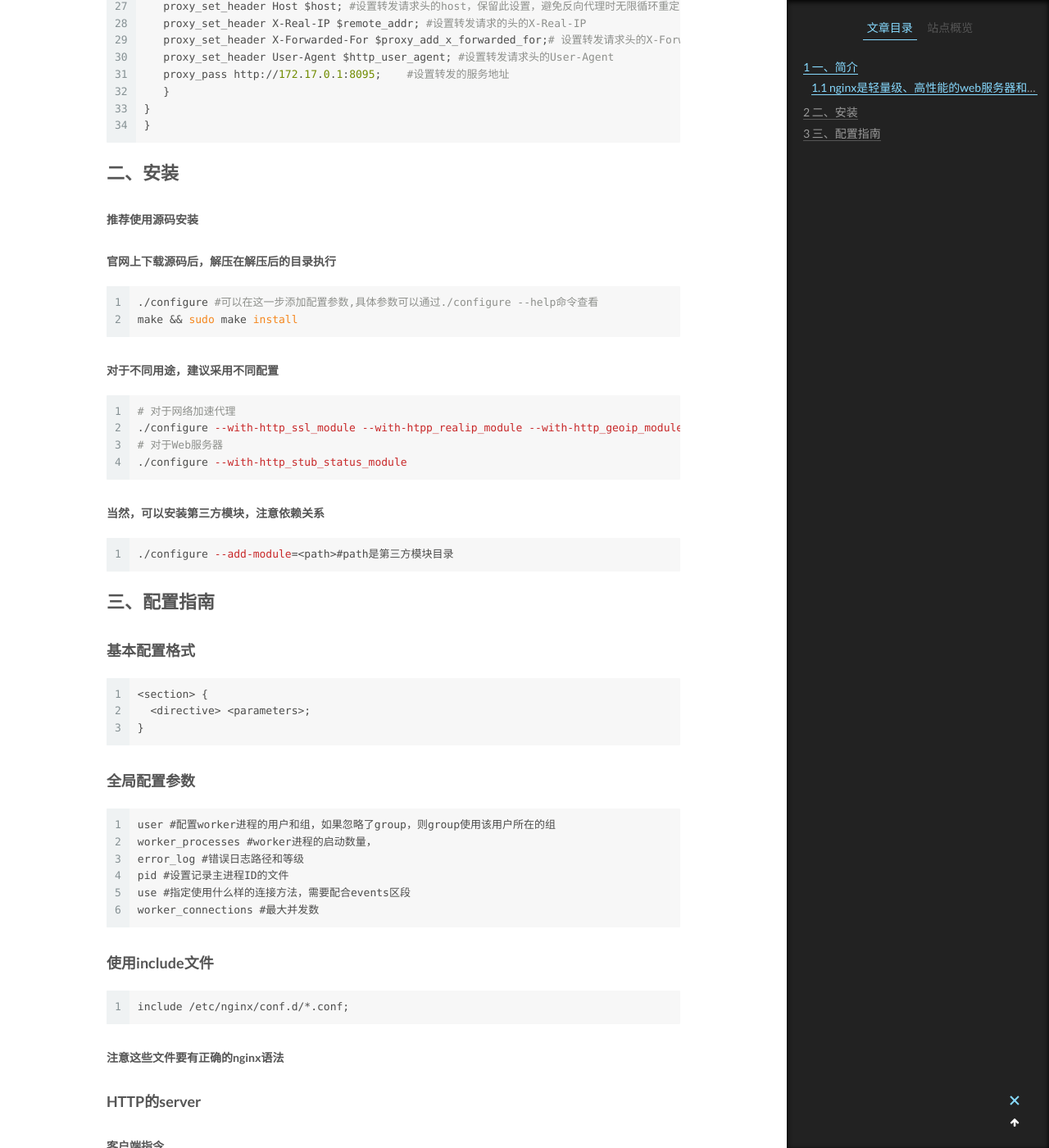
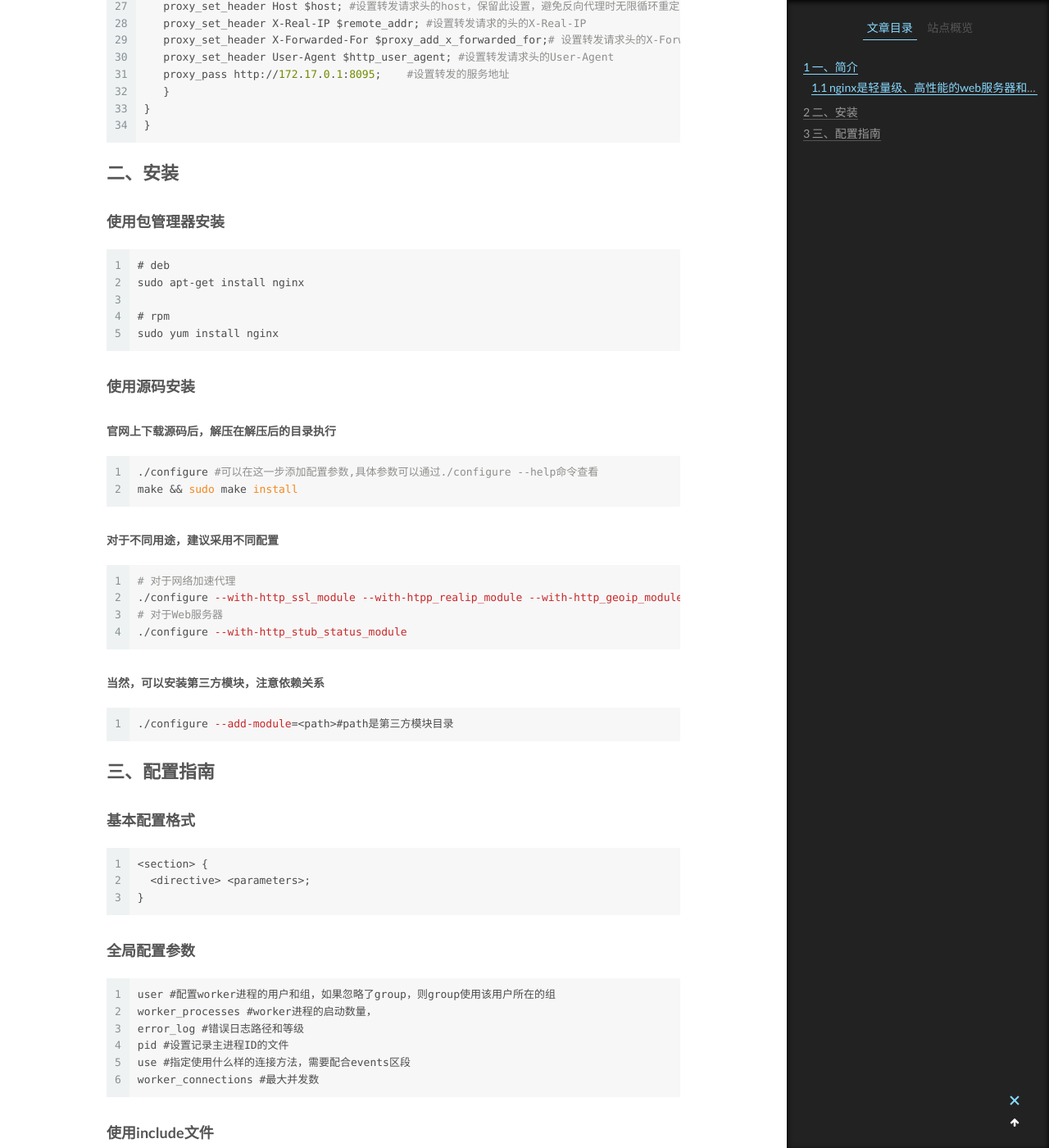
Before and after one commit to tuobashaoli/tuobashaoli.github.io, a Jekyll site: the page built from _posts/2019-04-10-nginx.markdown, in a window 1280 px wide and 1400 px high, scrolled down 1154 px. Shown: the whole window at 82% size. Built offline with Jekyll 4.4.1, drawn with Linux system fonts in a browser that asks for light colours.

Commit message:
update nginx

````diff
--- a/_posts/2019-04-10-nginx.markdown
+++ b/_posts/2019-04-10-nginx.markdown
@@ -47,7 +47,15 @@ server {
 ```
 
 # 二、安装
-##### 推荐使用源码安装
+### 使用包管理器安装
+```
+# deb
+sudo apt-get install nginx
+
+# rpm
+sudo yum install nginx
+```
+### 使用源码安装
 ##### 官网上下载源码后，解压在解压后的目录执行
 ```shell
 ./configure #可以在这一步添加配置参数,具体参数可以通过./configure --help命令查看
````
